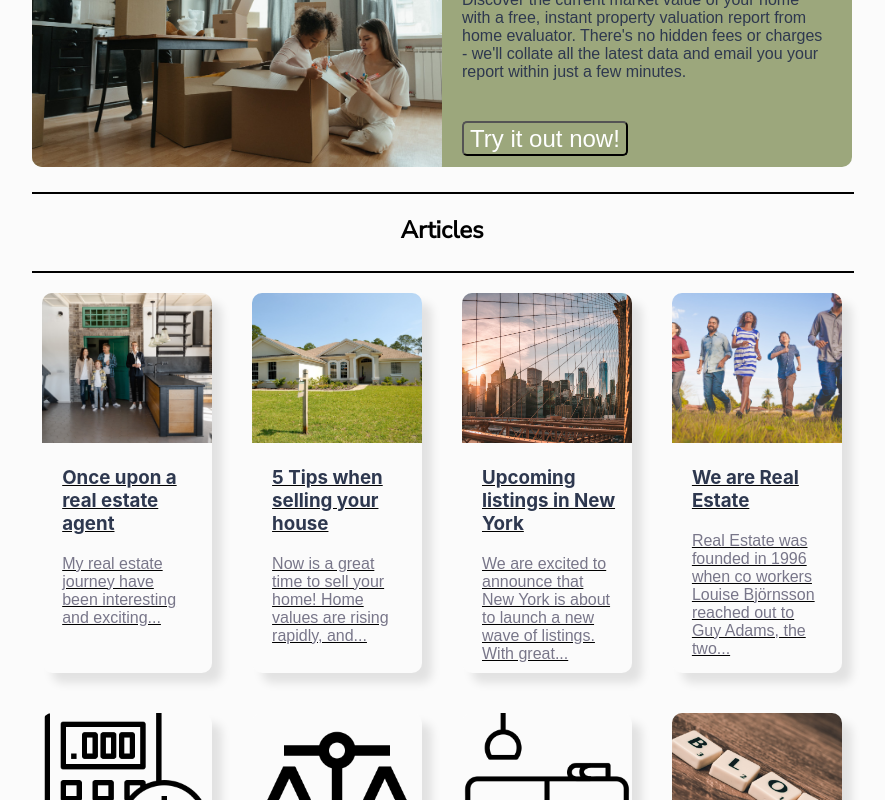
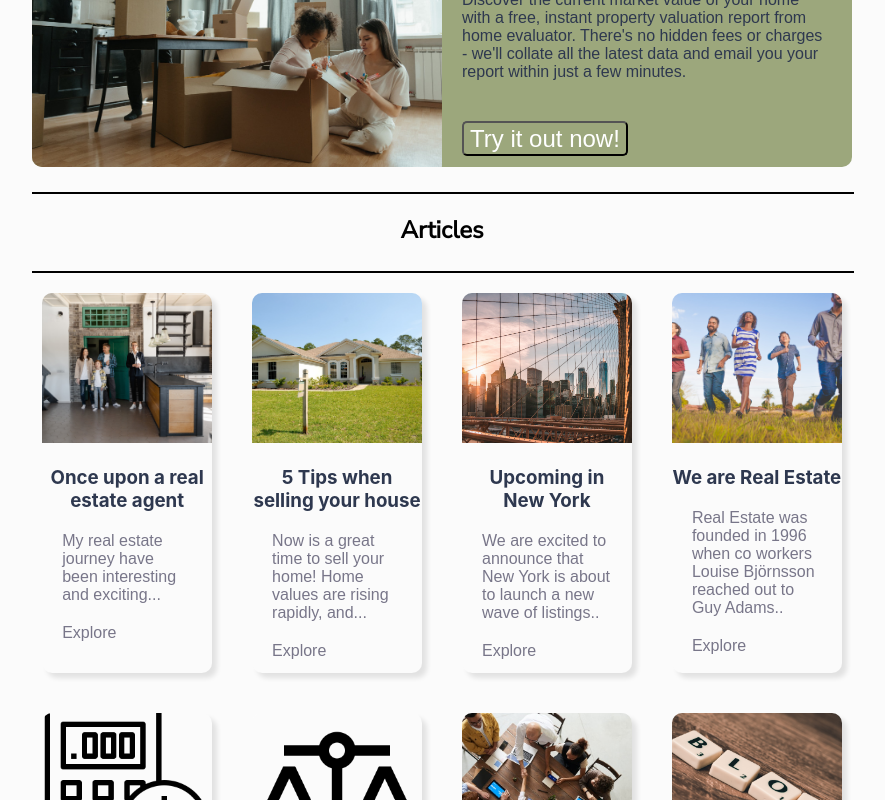
Before and after one commit to Oggilit0/Real-estate, a React (Create React App) app: page / in a window 1280 px wide. Shown: the part 2000-2800 px from the top of the page, without its empty margins (241-1126 px from the left). Built offline with nearby package versions, Linux system fonts and the light colour scheme.

Commit message:
fixed articles text and linked them

```diff
--- a/src/components/Home/Articles.js
+++ b/src/components/Home/Articles.js
@@ -1,4 +1,4 @@
-import bedroom from "../Pictures/StartPage/bedroom-1.jpg";
+import career from "../Pictures/contact/career-pic.jpg";
 import onceUpon from "../Pictures/real-estate-blog-agent.jpg";
 import tips from "../Pictures/house-for-sale.jpg";
 import newYork from "../Pictures/new-york.jpg";
@@ -13,14 +13,15 @@ import '../../stylesheets/Articles.css';
 const Articles = () => {
   return (
     <article id="articles-container">
-      <Link to="/">
+      <Link to="/blogpost1">
         <section id="articles-img-container">
           <img id="articles-img" src={onceUpon}></img>
           <h1>Once upon a real estate agent</h1>
           <p>My real estate journey have been interesting and exciting...</p>
+          <p id = "explore">Explore</p>
         </section>
       </Link>
-      <Link to="/">
+      <Link to="/blogpost3">
         <section id="articles-img-container">
           <img id="articles-img" src={tips}></img>
           <h1>5 Tips when selling your house</h1>
@@ -28,29 +29,32 @@ const Articles = () => {
             Now is a great time to sell your home! Home values are rising
             rapidly, and...
           </p>
+          <p id = "explore">Explore</p>
         </section>
       </Link>
-      <Link to="/">
+      <Link to="/blogpost2">
         <section id="articles-img-container">
           <img id="articles-img" src={newYork}></img>
-          <h1>Upcoming listings in New York</h1>
+          <h1>Upcoming in <br/>New York</h1>
           <p>
             We are excited to announce that New York is about to launch a new
-            wave of listings. With great...
+            wave of listings..
           </p>
+          <p id = "explore">Explore</p>
         </section>
       </Link>
-      <Link to="/">
+      <Link to="/about">
         <section id="articles-img-container">
           <img id="articles-img" src={about}></img>
           <h1>We are Real Estate</h1>
           <p>
             Real Estate was founded in 1996 when co workers Louise Björnsson
-            reached out to Guy Adams, the two...
+            reached out to Guy Adams..
           </p>
+          <p id = "explore">Explore</p>
         </section>
       </Link>
-      <Link to="/">
+      <Link to="/services">
         <section id="articles-img-container">
           <img id="articles-img" src={CalculatorLogo}></img>
           <h1>House loan</h1>
@@ -58,9 +62,10 @@ const Articles = () => {
             Calculate your mortgage, monthly payments, and more in just a few
             easy steps...
           </p>
+          <p id = "explore">Explore</p>
         </section>
       </Link>
-      <Link to="/">
+      <Link to="/services">
         <section id="articles-img-container">
           <img id="articles-img" src={ValueLogo}></img>
           <h1>Valuation</h1>
@@ -68,25 +73,27 @@ const Articles = () => {
             With several years of experience in the real estate sector, we are
             committed to providing the most...
           </p>
+          <p id = "explore">Explore</p>
         </section>
       </Link>
-      <Link to="/">
+      <Link to="/about">
         <section id="articles-img-container">
-          <img id="articles-img" src={StyleLogo}></img>
-          <h1>Home Styling</h1>
+          <img id="articles-img" src={career}></img>
+          <h1>Open positions</h1>
           <p>
-            Does your home need a makeover? Let our homestyling experts provide
-            simple, practical advice to help you...
+          Our company is growing quickly and we're looking for some new faces to join our team.
           </p>
+          <p id = "explore">Explore</p>
         </section>
       </Link>
-      <Link to="/">
+      <Link to="/blog">
         <section id="articles-img-container">
           <img id="articles-img" src={blog}></img>
           <h1>Visit our blog</h1>
           <p>
             Visit our beloved and well updated blog!
           </p>
+          <p id = "explore">Explore</p>
         </section>
       </Link>
     </article>
--- a/src/stylesheets/Articles.css
+++ b/src/stylesheets/Articles.css
@@ -8,7 +8,7 @@
 }
 
 #articles-img-container {
-  box-shadow: 10px 10px 10px rgb(0 0 0 / 0.1);
+  box-shadow: 5px 5px 5px rgb(0 0 0 / 0.1);
   border-radius: 10px;
   background-color: var(--Light-shades);
   height: 380px;
@@ -20,9 +20,29 @@
 }
 
 #articles-img-container h1{
-  margin-left: 20px;
+  text-align: center;
   color: var(--Dark-shades);
+  text-decoration: none;
+
   }
+
+a:link{
+    text-decoration: none;
+  }
+
+a:hover{
+    text-decoration: underline;
+  }
+
+#arrow{
+  display: inline-block;
+  width: 10px;
+  height: 10px;
+  border-top: 1px solid #000;
+  border-right: 1px solid #000;
+  transform: rotate(45deg);
+  margin: 15px;
+}
 
 #articles-img {
   width: 100%;
```
